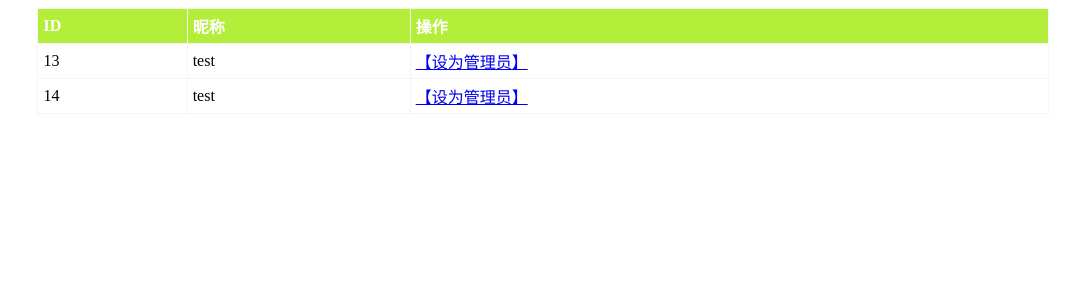
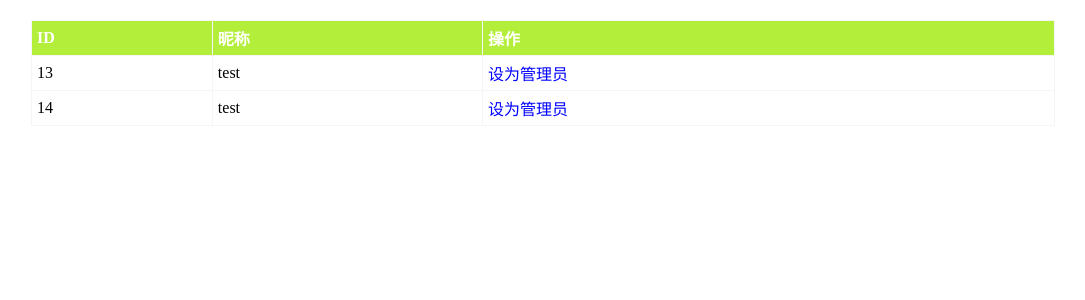
Before and after one commit to HCI-webdesigner/HCI-MSGsystem, a PHP site: page /back/userControl.php in a window 1280 px wide. Shown: the top 300 px of the page, without its empty margins (97-1182 px from the left). Run offline with PHP 8.4, Linux system fonts and the light colour scheme; data comes from the database, SQL or seed files in the repository.

Commit message:
updatet the back

```diff
--- a/back/userControl.php
+++ b/back/userControl.php
@@ -7,9 +7,10 @@ $rs = paging(20);   //每页显示二十条
     <head>
         <meta charset="UTF-8">
         <title></title>
+        <link rel="stylesheet" href="../public/stylesheets/back.css">
         <style>
             .list-table {
-                margin: 0 auto;
+                margin: 20px auto;
                 width: 80%;
                 border: 1px solid #F5F5F5;
             }
@@ -47,12 +48,12 @@ $rs = paging(20);   //每页显示二十条
                         <?php
                         if($row['isAdmin']==0) {
                         ?>
-                        <a href="../Controllers/back_userControl.php?uid=<?=$row['ID'] ?>">【设为管理员】</a>
+                        <a href="../Controllers/back_userControl.php?uid=<?=$row['ID'] ?>">设为管理员</a>
                         <?php
                         }
                         else if($row['isAdmin']==1) {
                         ?>
-                        <a href="../Controllers/back_userControl.php?uid=<?=$row['ID'] ?>">【取消管理员】</a>
+                        <a href="../Controllers/back_userControl.php?uid=<?=$row['ID'] ?>">取消管理员</a>
                         <?php
                         }
                         ?>
--- a/public/stylesheets/back.css
+++ b/public/stylesheets/back.css
@@ -57,6 +57,14 @@ body {
     font-weight: bold;
     background: #B3EE3A;
 }
+.btn a {
+    cursor: pointer;
+    border: 1px solid #B3EE3A;
+    padding: 5px;
+    color: white;
+    font-weight: bold;
+    background: #B3EE3A;
+}
 input[type='text'] {
     padding: 5px;
 }
```
